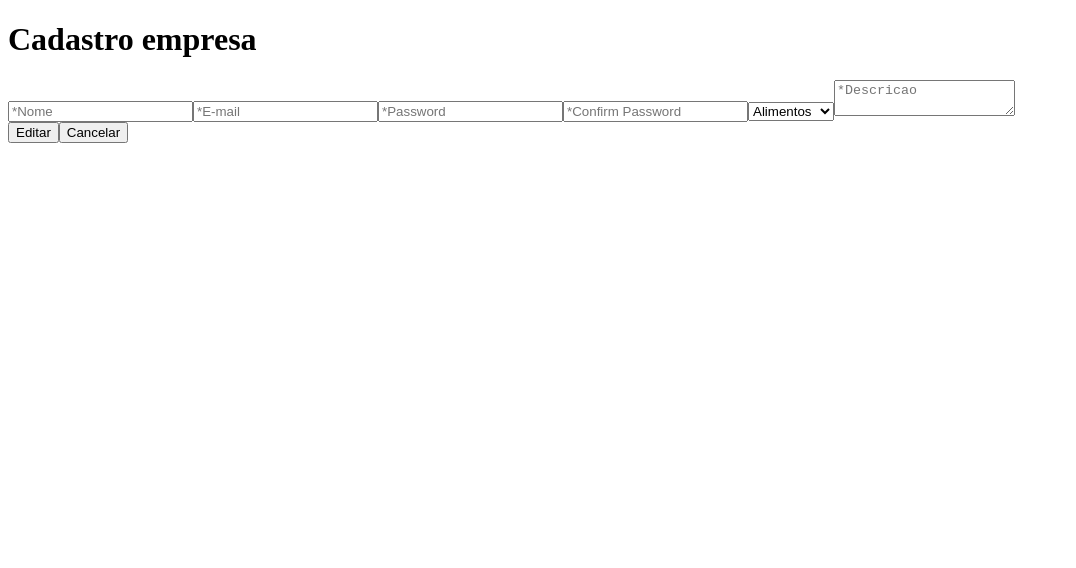
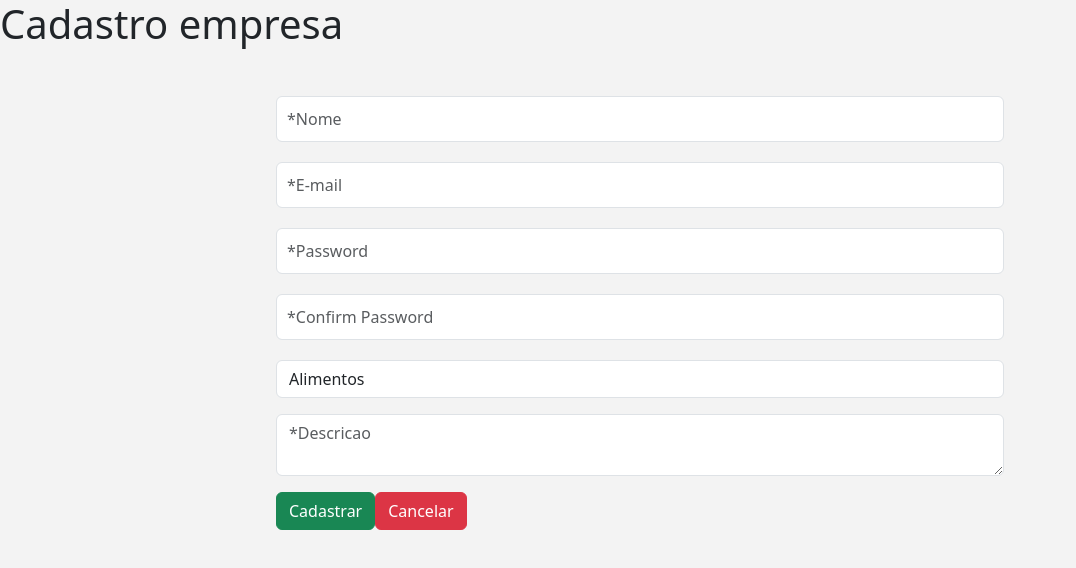
Before and after one commit to fernandomocrosky/projeto_vagas, a Next.js app in the folder frontend/: page /empresa/cadastro in a window 1280 px wide. Shown: the top 568 px of the page, without its empty margins (0-1076 px from the left). Built offline with nearby package versions, Linux system fonts and the light colour scheme; no server answers.

Commit message:
Feat: Adicionado styles e bootstrap

```diff
--- a/frontend/package.json
+++ b/frontend/package.json
@@ -10,6 +10,7 @@
   },
   "dependencies": {
     "axios": "^1.6.8",
+    "bootstrap": "^5.3.3",
     "formik": "^2.4.5",
     "next": "14.2.1",
     "react": "^18",
--- a/frontend/src/app/components/CadastroFormButtons.js
+++ b/frontend/src/app/components/CadastroFormButtons.js
@@ -1,13 +1,19 @@
 'use client';
 
 import { useRouter } from 'next/navigation';
+import styles from '../styles/components/LoginForm.module.css';
 
 export default function CadastroFormButtons({ user }) {
   const router = useRouter();
   return (
     <div>
-      <button type="submit">{JSON.stringify(user) === '{}' ? 'Cadastrar' : 'Editar'}</button>
       <button
+        className="btn btn-success"
+        type="submit">
+        {JSON.stringify(user) === '{}' ? 'Cadastrar' : 'Editar'}
+      </button>
+      <button
+        className="btn btn-danger"
         type="button"
         onClick={() => router.back()}>
         Cancelar
--- a/frontend/src/app/components/EmpresaForm.js
+++ b/frontend/src/app/components/EmpresaForm.js
@@ -1,21 +1,27 @@
 'use client';
-
 import { Formik, Form, Field } from 'formik';
 import CadastroFormButtons from './CadastroFormButtons';
+import styles from '../styles/components/LoginForm.module.css';
+import { useUser } from '../_stores/useUser';
 
 function EmpresaForm({ handleSubmit, initialValues }) {
+  const { user } = useUser((state) => ({ user: state.user }));
   return (
     <Formik
       initialValues={initialValues}
       onSubmit={handleSubmit}>
       <Form>
+        <div className={styles.formCard}>
+          <div className={styles.formFields}>
             <Field
+              className="form-control"
               name="name"
               id="name"
               type="text"
               placeholder="*Nome"
             />
             <Field
+              className="form-control"
               name="email"
               id="email"
               type="email"
@@ -23,6 +29,7 @@ function EmpresaForm({ handleSubmit, initialValues }) {
             />
 
             <Field
+              className="form-control"
               hidden={localStorage.getItem('token') ? true : false}
               name="password"
               id="password"
@@ -30,6 +37,7 @@ function EmpresaForm({ handleSubmit, initialValues }) {
               placeholder="*Password"
             />
             <Field
+              className="form-control"
               hidden={localStorage.getItem('token') ? true : false}
               name="password_confirmation"
               id="password_confirmation"
@@ -37,6 +45,7 @@ function EmpresaForm({ handleSubmit, initialValues }) {
               placeholder="*Confirm Password"
             />
             <Field
+              className="form-control mt-3"
               name="ramo"
               id="ramo"
               as="select">
@@ -46,12 +55,15 @@ function EmpresaForm({ handleSubmit, initialValues }) {
               <option value="Outros">Outros</option>
             </Field>
             <Field
+              className="form-control my-3"
               name="descricao"
               id="descricao"
               placeholder="*Descricao"
               as="textarea"
             />
-        <CadastroFormButtons />
+            <CadastroFormButtons user={user} />
+          </div>
+        </div>
       </Form>
     </Formik>
   );
--- a/frontend/src/app/layout.js
+++ b/frontend/src/app/layout.js
@@ -1,3 +1,5 @@
+import './styles/App.css';
+
 export const metadata = {
   title: 'Create Next App',
   description: 'Generated by create next app',
@@ -6,7 +8,10 @@ export const metadata = {
 export default function RootLayout({ children }) {
   return (
     <html lang="en">
-      <body>{children}</body>
+      <body>
+        <div className="background"></div>
+        {children}
+      </body>
     </html>
   );
 }
--- a/frontend/src/app/login/page.js
+++ b/frontend/src/app/login/page.js
@@ -3,7 +3,6 @@
 import { useRouter } from 'next/navigation';
 import { useUser } from '../_stores/useUser';
 import LoginForm from '../components/LoginForm';
-import LoginFormButtons from '../components/LoginFormButtons';
 import { useEffect } from 'react';
 import { getUserByToken } from '../../auth/api';
 import AuthComponent from '../components/AuthComponent';
@@ -41,7 +40,6 @@ export function LoginPage() {
     <AuthComponent>
       <div>
         <LoginForm />
-        <LoginFormButtons />
       </div>
     </AuthComponent>
   );
--- /dev/null
+++ b/frontend/src/app/styles/App.css
@@ -0,0 +1,11 @@
+@import '~bootstrap/dist/css/bootstrap.min.css';
+
+.background {
+  z-index: -1;
+  position: fixed;
+  top: 0;
+  bottom: 0;
+  left: 0;
+  right: 0;
+  background-color: #f3f3f3;
+}
--- /dev/null
+++ b/frontend/src/app/styles/components/LoginForm.module.css
@@ -0,0 +1,38 @@
+.formCard {
+  display: flex;
+  flex-direction: column;
+  align-items: center;
+}
+
+.formFields {
+  width: 60%;
+  padding: 20px;
+}
+
+.formFields input {
+  width: 100%;
+  padding: 10px;
+  margin: 20px 0;
+}
+
+.formFields button {
+  margin: 0px;
+}
+
+.loginFormButtons {
+  display: flex;
+  justify-content: space-evenly;
+}
+
+@media screen and (max-width: 768px) {
+  .loginFormButtons {
+    flex-direction: column;
+    justify-content: center;
+    align-items: center;
+  }
+
+  .loginFormButtons button {
+    width: 100%;
+    margin: 5px 0;
+  }
+}
```
Also changed, not shown: frontend/src/app/candidato/page.js (+10 -2 lines), frontend/src/app/components/CandidatoForm.js (+9 -0 lines), frontend/src/app/components/LoginForm.js (+28 -1 lines), frontend/src/app/components/LoginFormButtons.js (deleted, +0 -24 lines), frontend/src/app/empresa/page.js (+10 -2 lines), 2 other files (tests, documents, lock files or other folders). Lines whose indentation alone changed are shown as unchanged.
